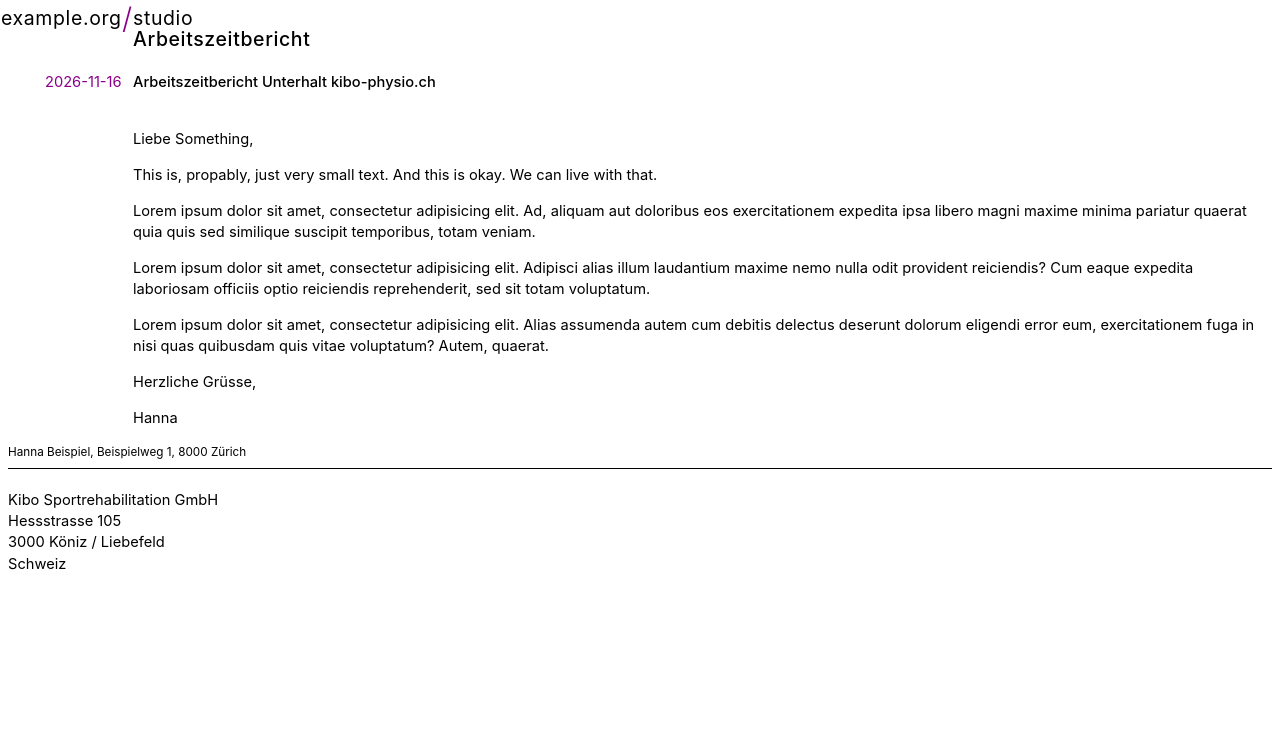
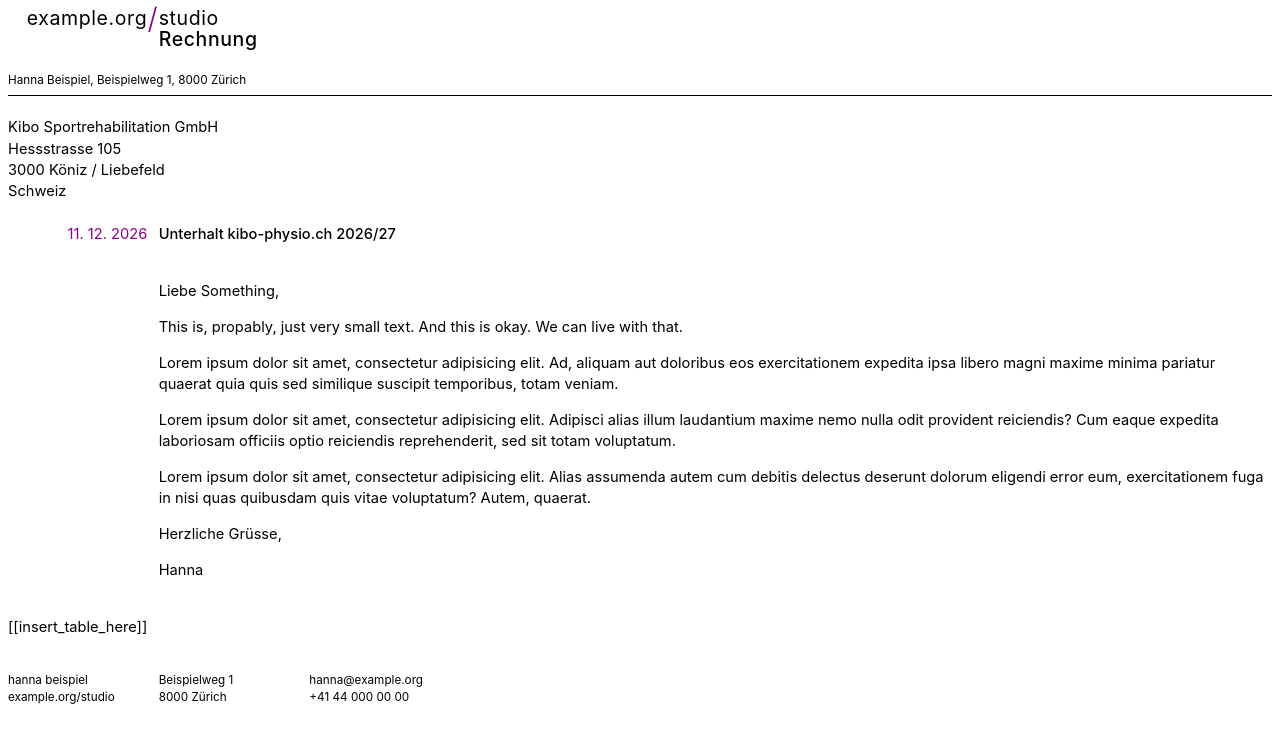
Before and after one commit to xeophin/correspondence-pipeline, an Astro site: page / in a window 1280 px wide. Built offline with nearby package versions, Linux system fonts and the light colour scheme; Astro itself is replaced by a stand-in of ours.

Commit message:
first components

```diff
--- /dev/null
+++ b/src/components/Address.astro
@@ -0,0 +1,33 @@
+---
+
+---
+
+<section class="address">
+	<address class="return-address trim-line">
+		<slot name="return-address">
+			Hanna Beispiel, Beispielweg 1, 8000 Zürich
+		</slot>
+	</address>
+	<address class="recipient trim-line">
+		<slot/>
+	</address>
+</section>
+
+<style>
+	.address {
+		display: flex;
+		flex-direction: column;
+		gap: 1rlh;
+
+		address {
+			font-style: normal;
+
+			&.return-address {
+				font-size: 0.8rem;
+				padding-block-end: 1ex;
+				border-bottom: 1px solid black;
+			}
+
+		}
+	}
+</style>
--- /dev/null
+++ b/src/components/Columns.astro
@@ -0,0 +1,14 @@
+---
+
+---
+<section>
+	<slot/>
+</section>
+
+<style>
+	section {
+		display: grid;
+		gap: var(--gutter-width);
+		grid-template-columns: repeat(auto-fit, var(--column-width));
+	}
+</style>
--- /dev/null
+++ b/src/components/FullWidth.astro
@@ -0,0 +1,7 @@
+---
+
+---
+
+<section>
+	<slot />
+</section>
--- /dev/null
+++ b/src/components/Header.astro
@@ -0,0 +1,51 @@
+---
+
+---
+
+<header class="columns">
+	<h1><span class="example-org">example.org</span><span class="slash">/</span><span class="studio">studio</span>
+	</h1>
+	<h1 class="document">
+		<slot/>
+	</h1>
+</header>
+
+<style>
+	header {
+		font-size: 1.33rem;
+		letter-spacing: 0.05ch;
+	}
+
+
+	h1 {
+		display: grid;
+		grid-column: 1 / -1;
+		grid-template-columns: subgrid;
+		font-weight: 400;
+		align-items: center;
+
+		> * {
+			text-box: trim-both ex alphabetic;
+		}
+
+		.example-org {
+			justify-self: end;
+		}
+
+		.slash {
+			color: darkmagenta;
+			text-box-edge: cap alphabetic;
+			place-self: center;
+			font-size: 1.5em;
+			font-weight: 300;
+		}
+
+			&.document {
+		font-weight: 500;
+		grid-area: main;
+		text-box: trim-both cap alphabetic;
+	}
+	}
+
+
+</style>
--- /dev/null
+++ b/src/components/MainAndSide.astro
@@ -0,0 +1,34 @@
+---
+
+---
+
+<section class="columns trim-line">
+	{Astro.slots.has('side') && (
+					<aside>
+						<slot name="side"/>
+					</aside>
+	)}
+
+	<main>
+		<slot/>
+	</main>
+
+</section>
+
+<style>
+	section {
+		* {
+			text-box: trim-both cap alphabetic;
+		}
+
+		aside {
+			grid-area: aside;
+			justify-self: end;
+		}
+
+		main {
+			grid-area: main
+		}
+
+	}
+</style>
--- /dev/null
+++ b/src/components/Subject.astro
@@ -0,0 +1,24 @@
+---
+import MainAndSide from './MainAndSide.astro'
+const {date, subject} = Astro.props
+---
+
+<MainAndSide>
+	<time slot="side" class="trim-line">{date}</time>
+	<h2 class="trim-line">{subject}</h2>
+</MainAndSide>
+
+<style>
+
+
+	time {
+		color: darkmagenta;
+	}
+
+	h2 {
+
+		font-weight: 500;
+	}
+
+
+</style>
--- a/src/pages/index.astro
+++ b/src/pages/index.astro
@@ -1,4 +1,10 @@
 ---
+import Header from '../components/Header.astro'
+import Address from '../components/Address.astro'
+import Subject from '../components/Subject.astro'
+import MainAndSide from '../components/MainAndSide.astro'
+import FullWidth from '../components/FullWidth.astro'
+import Columns from '../components/Columns.astro'
 ---
 
 <html lang="de-CH">
@@ -11,19 +17,20 @@
 <body>
 
 
-<header  class="columns">
-	<h1><span class="example-org">example.org</span><span class="slash">/</span><span class="studio">studio</span>
-	</h1>
-	<h2>Arbeitszeitbericht</h2>
-</header>
+<Header>
+	Rechnung
+</Header>
 
-<section class="subject columns trim-line">
-	<time class="trim-line">2026-11-16</time>
-	<h3 class="trim-line">Arbeitszeitbericht Unterhalt kibo-physio.ch</h3>
-</section>
+<Address>
+	Kibo Sportrehabilitation GmbH <br>
+	Hessstrasse 105 <br>
+	3000 Köniz / Liebefeld <br>
+	Schweiz
+</Address>
 
-<section class="content columns all-main">
-	<div>
+<Subject date="11. 12. 2026" subject="Unterhalt kibo-physio.ch 2026/27" />
+
+<MainAndSide>
 		<p>Liebe Something,</p>
 		<p>This is, propably, just very small text. And this is okay. We can live with that.</p>
 		<p>Lorem ipsum dolor sit amet, consectetur adipisicing elit. Ad, aliquam aut doloribus eos exercitationem expedita
@@ -35,20 +42,20 @@
 			dolorum eligendi error eum, exercitationem fuga in nisi quas quibusdam quis vitae voluptatum? Autem, quaerat.</p>
 		<p>Herzliche Grüsse,</p>
 		<p>Hanna</p>
-	</div>
-</section>
+</MainAndSide>
 
-<section class="address">
-	<address class="return-address trim-line">
-		Hanna Beispiel, Beispielweg 1, 8000 Zürich
-	</address>
-	<address class="recipient trim-line">
-		Kibo Sportrehabilitation GmbH <br>
-		Hessstrasse 105 <br>
-		3000 Köniz / Liebefeld <br>
-		Schweiz
-	</address>
-</section>
+<FullWidth>
+	[[insert_table_here]]
+</FullWidth>
+
+<footer>
+<Columns>
+<p>hanna beispiel example.org/studio</p>
+	<p>Beispielweg 1 <br>8000 Zürich</p>
+	<p>hanna@example.org <br> +41 44 000 00 00</p>
+</Columns>
+	</footer>
+
 </body>
 </html>
 
@@ -59,9 +66,33 @@
 		line-height: 1.45;
 	}
 
+	body {
+				display: flex;
+		flex-direction: column;
+		gap: 1rlh;
+	}
+
+footer {
+	font-size: 0.8rem;
+}
+
+</style>
+
+<style is:global>
+	h1, h2, h3 {
+		font-size: inherit;
+		margin: 0;
+		line-height: 1rlh;
+	}
+
+	:root {
+		--column-width: 9.5rem;
+		--gutter-width: 3mm;
+	}
+
 	.columns {
 		display: grid;
-		grid-template-columns: [aside-start] 7.75rem [aside-end gutter-start] 3mm [gutter-end main-start] auto [main-end];
+		grid-template-columns: [aside-start] var(--column-width) [aside-end gutter-start] var(--gutter-width) [gutter-end main-start] auto [main-end];
 
 		* {
 			//border: 1px solid salmon;
@@ -77,85 +108,4 @@
 	.trim-line {
 		text-box: trim-end cap alphabetic;
 	}
-
-
-	.subject {
-		margin-block: 1rlh;
-
-		time {
-			grid-area: aside;
-			justify-self: end;
-			color: darkmagenta;
-		}
-
-		h3 {
-			grid-area: main;
-			font-weight: 500;
-		}
-
-	}
-
-	header {
-
-		//text-transform: uppercase;
-		font-size: 1.33rem;
-
-		letter-spacing: 0.05ch;
-	}
-
-	h1, h2, h3 {
-		font-size: inherit;
-		margin: 0;
-		line-height: 1rlh;
-	}
-
-	h1 {
-		display: grid;
-		grid-column: 1 / -1;
-		grid-template-columns: subgrid;
-		font-weight: 400;
-align-items: center;
-
-		> * {
-			text-box: trim-both ex alphabetic;
-		}
-
-		.example-org {
-			justify-self: end;
-		}
-
-		.slash {
-			color: darkmagenta;
-			text-box-edge: cap alphabetic;
-			place-self: center;
-			font-size: 1.5em;
-			font-weight: 300;
-		}
-	}
-
-	h2 {
-		font-weight: 500;
-		grid-area: main;
-		text-box: trim-both cap alphabetic;
-	}
-
-	.address {
-		display: flex;
-		flex-direction: column;
-		gap: 1rlh;
-
-		address {
-			font-style: normal;
-
-			&.return-address
-			{
-				font-size: 0.8rem;
-				padding-block-end: 1ex;
-				border-bottom: 1px solid black;
-			}
-
-		}
-	}
-
-
 </style>
```
Lines whose indentation alone changed are shown as unchanged.
